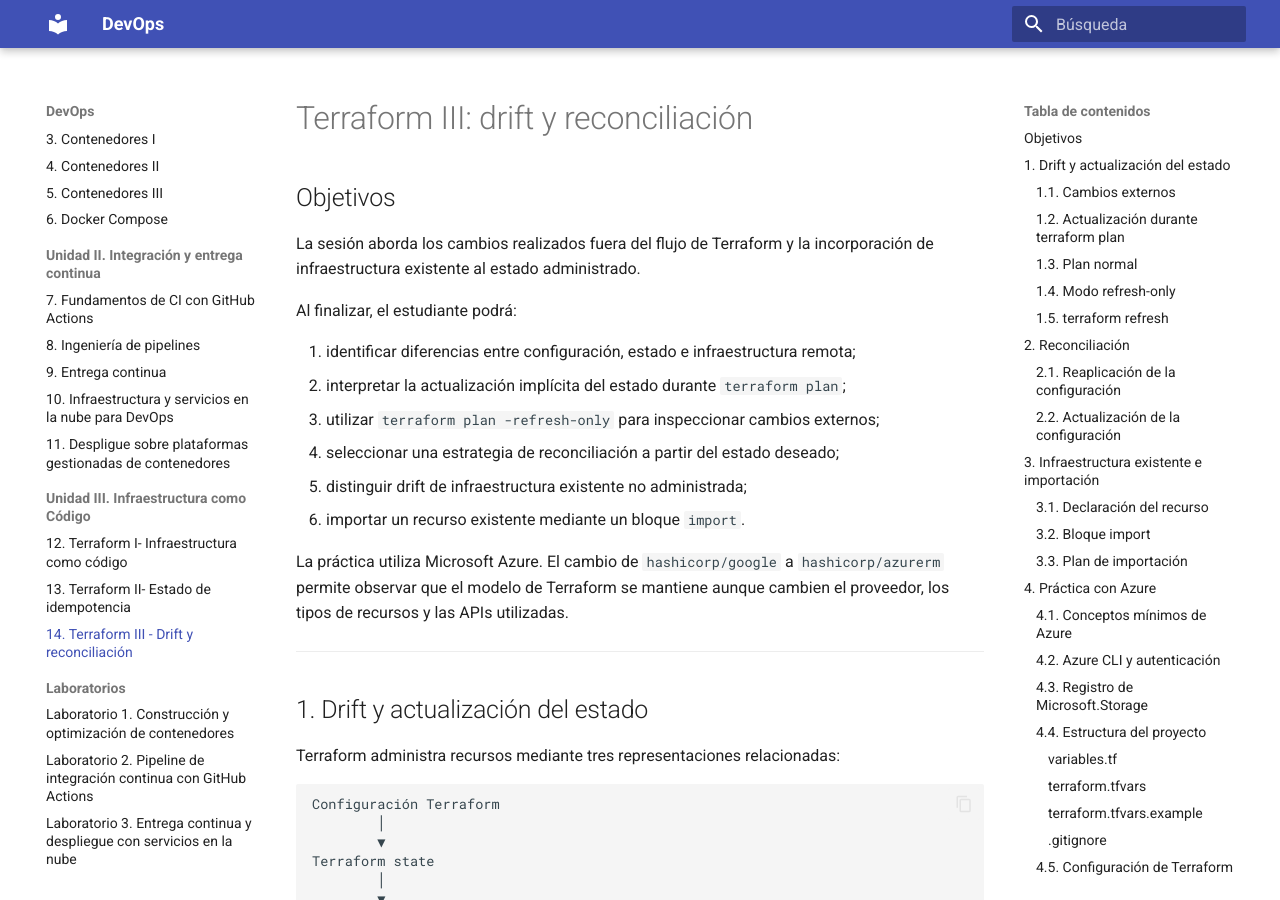
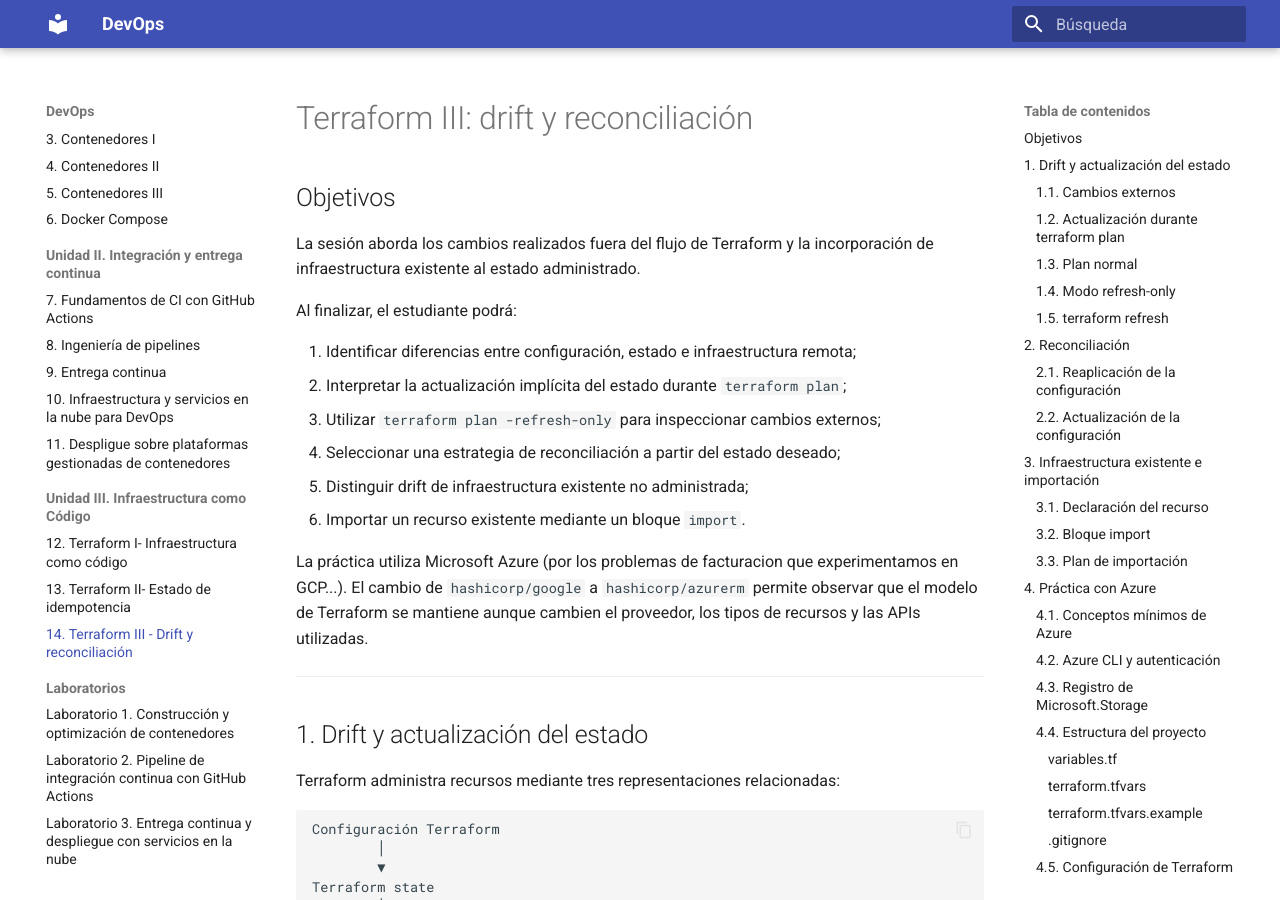
Before and after one commit to guillermocalderon2021/devops-2026, an MkDocs documentation site: the page built from docs/unidad-3/clase-14-terraform-iii-drift.md, in a window 1280 px wide and 900 px high. Built offline with MkDocs 1.6.1 and Material for MkDocs 9.7.7, drawn with Linux system fonts in a browser that asks for light colours; some of the changed text lies outside the part shown.

````diff
--- a/docs/unidad-3/clase-14-terraform-iii-drift.md
+++ b/docs/unidad-3/clase-14-terraform-iii-drift.md
@@ -6,14 +6,14 @@ La sesión aborda los cambios realizados fuera del flujo de Terraform y la incor
 
 Al finalizar, el estudiante podrá:
 
-1. identificar diferencias entre configuración, estado e infraestructura remota;
-2. interpretar la actualización implícita del estado durante `terraform plan`;
-3. utilizar `terraform plan -refresh-only` para inspeccionar cambios externos;
-4. seleccionar una estrategia de reconciliación a partir del estado deseado;
-5. distinguir drift de infraestructura existente no administrada;
-6. importar un recurso existente mediante un bloque `import`.
+1. Identificar diferencias entre configuración, estado e infraestructura remota;
+2. Interpretar la actualización implícita del estado durante `terraform plan`;
+3. Utilizar `terraform plan -refresh-only` para inspeccionar cambios externos;
+4. Seleccionar una estrategia de reconciliación a partir del estado deseado;
+5. Distinguir drift de infraestructura existente no administrada;
+6. Importar un recurso existente mediante un bloque `import`.
 
-La práctica utiliza Microsoft Azure. El cambio de `hashicorp/google` a `hashicorp/azurerm` permite observar que el modelo de Terraform se mantiene aunque cambien el proveedor, los tipos de recursos y las APIs utilizadas.
+La práctica utiliza Microsoft Azure (por los problemas de facturacion que experimentamos en GCP...). El cambio de `hashicorp/google` a `hashicorp/azurerm` permite observar que el modelo de Terraform se mantiene aunque cambien el proveedor, los tipos de recursos y las APIs utilizadas.
 
 ---
 
@@ -31,11 +31,11 @@ Terraform state
 Infraestructura remota
 ```
 
-La **configuración** declara el estado deseado.
+- La **configuración** declara el estado deseado.
 
-El **state** mantiene las asociaciones entre direcciones de recursos de Terraform y objetos remotos, junto con atributos conocidos de esos objetos.
+- El **state** mantiene las asociaciones entre direcciones de recursos de Terraform y objetos remotos, junto con atributos conocidos de esos objetos.
 
-La **infraestructura remota** corresponde a los recursos que existen actualmente en el proveedor.
+- La **infraestructura remota** corresponde a los recursos que existen actualmente en el proveedor.
 
 Después de un `apply` exitoso, estas representaciones deberían ser consistentes para los atributos administrados por Terraform.
 
@@ -187,7 +187,7 @@ terraform apply -refresh-only
 
 ## 2. Reconciliación
 
-La detección de drift identifica una diferencia técnica. La reconciliación establece qué representación debe modificarse para recuperar consistencia.
+Detectar drift permite reconocer que existe una diferencia entre la configuración, el state y la infraestructura real. La reconciliación consiste en decidir cuál de esas representaciones debe modificarse para recuperar consistencia.
 
 Existen dos casos principales.
 
@@ -357,11 +357,11 @@ El objetivo es observar drift, actualización del `state`, reconciliación e imp
 
 Para esta práctica bastan tres conceptos.
 
-**Subscription.** Es el ámbito de Azure dentro del cual se crean los recursos y se aplica la facturación y el control de acceso.
+- **Subscription.** Es el ámbito de Azure dentro del cual se crean los recursos y se aplica la facturación y el control de acceso.
 
-**Resource Group.** Es un contenedor lógico de recursos de Azure. Todo recurso utilizado en esta práctica pertenecerá a un Resource Group.
+- **Resource Group.** Es un contenedor lógico de recursos de Azure. Todo recurso utilizado en esta práctica pertenecerá a un Resource Group.
 
-**Storage Account.** Es el recurso administrativo de Azure Storage. Puede dar acceso a servicios como blobs, archivos, colas y tablas. En esta práctica no se almacenarán datos; se utilizará únicamente como recurso administrado por Terraform.
+- **Storage Account.** Es el recurso administrativo de Azure Storage. Puede dar acceso a servicios como blobs, archivos, colas y tablas. En esta práctica no se almacenarán datos; se utilizará únicamente como recurso administrado por Terraform.
 
 Terraform creará:
 
````
Also changed, not shown: other parts of docs/unidad-3/clase-14-terraform-iii-drift.md (+4 -4 lines).
